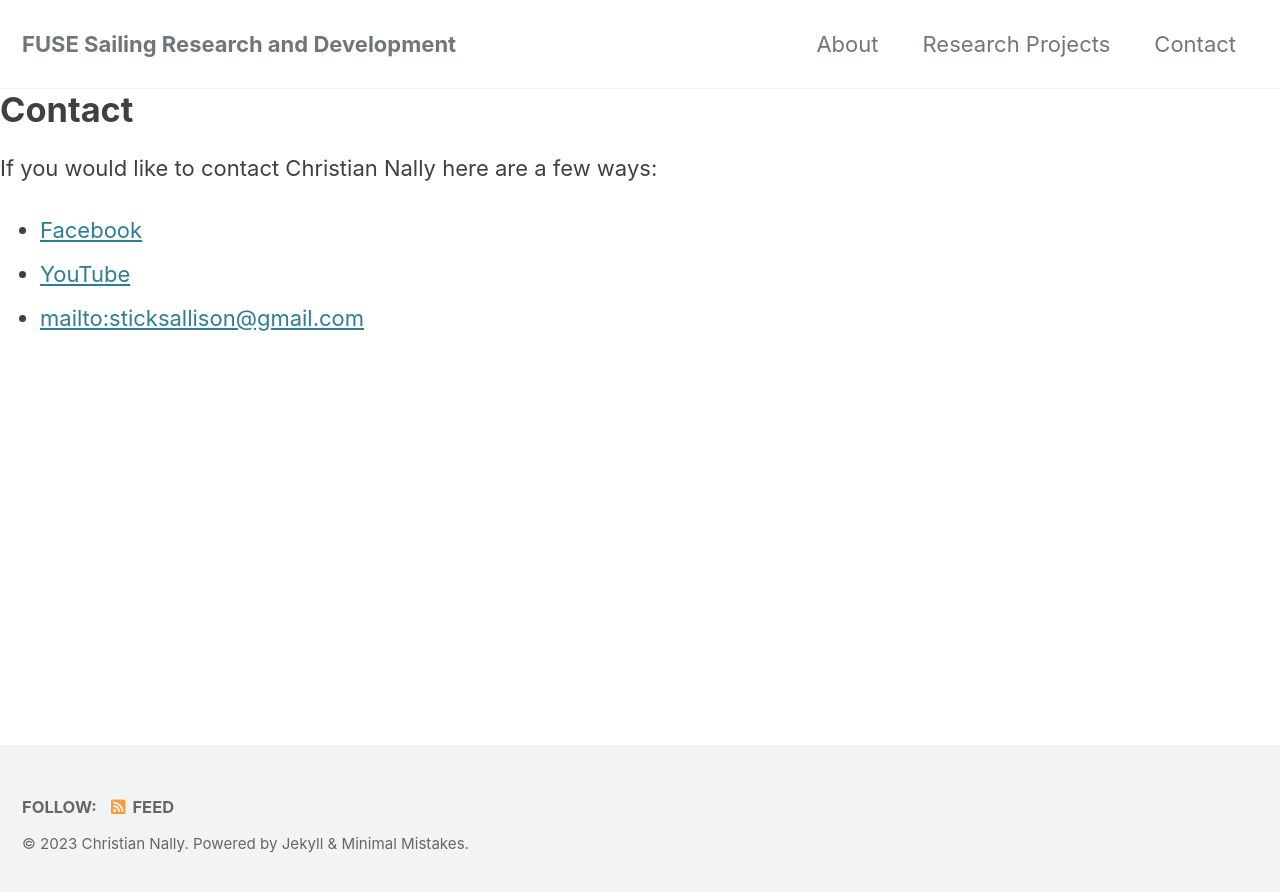
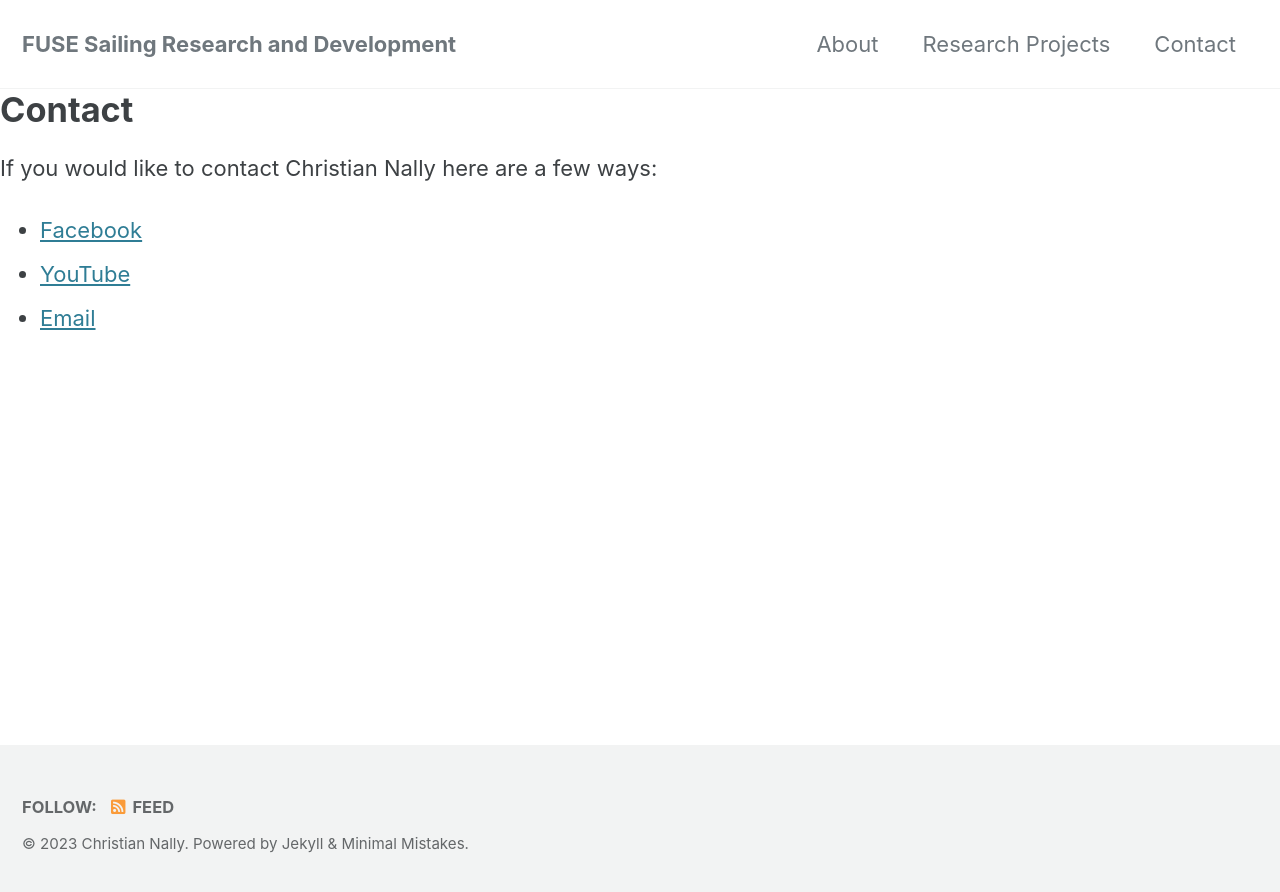
Before and after one commit to motiveNation/motiveNation.github.io, a Jekyll site: the page built from _pages/Contact.md, in a window 1280 px wide. Shown: the top 892 px of the page. Built offline with Jekyll 4.4.1, drawn with Linux system fonts in a browser that asks for light colours; cached includes are drawn as plain includes; our own code applies the rules of GitHub Pages for plain Markdown files.

Commit message:
fixing the mailto link

```diff
--- a/_pages/Contact.md
+++ b/_pages/Contact.md
@@ -8,4 +8,4 @@ If you would like to contact Christian Nally here are a few ways:
 
 - [Facebook](https://www.facebook.com/ChristianNally/)
 - [YouTube](https://www.youtube.com/channel/UCpXC3tmlS8E3FA_hcUUdp-A)
-- [mailto:sticksallison@gmail.com](Email)
+- [Email](mailto:sticksallison@gmail.com)
```
